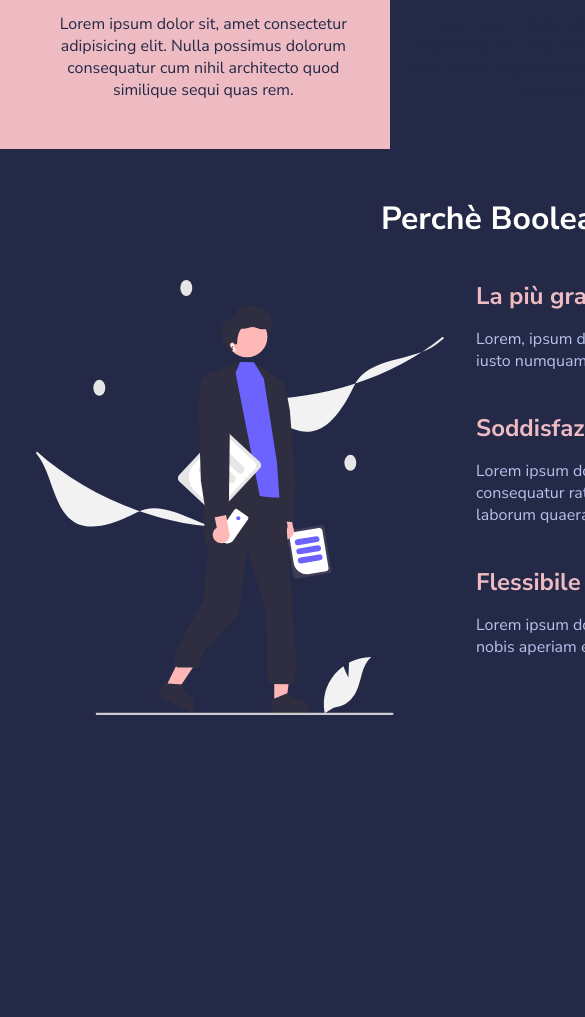
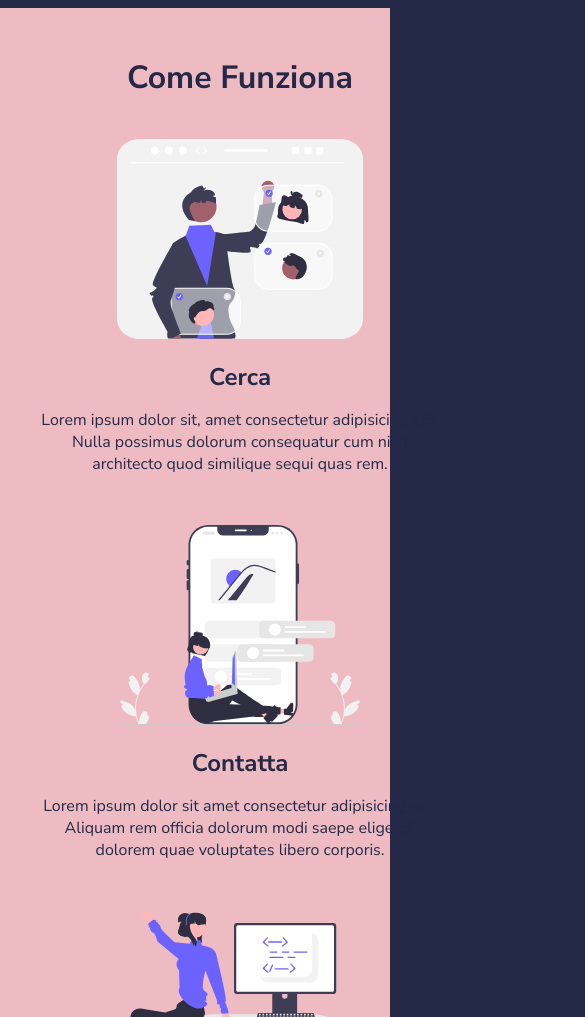
Before and after one commit to Stefanospedicato/html-css-resp-wannabe, a plain HTML site: page index.html in a window 390 px wide. Shown: the part 983-2000 px from the top of the page, 585 px wide, since content can reach past the window. Before the commit the page ends 1752 px from the top, so only its background shows below. Drawn offline with Linux system fonts and the light colour scheme.

Commit message:
[add]media

```diff
--- a/css/style.css
+++ b/css/style.css
@@ -127,3 +127,47 @@ img {
 /************************************************
     SOLUZIONE RESPONSIVE
  ************************************************/
+
+ @media screen and (max-width:768px) {
+
+    .container{
+    width: 768px;
+    margin: 0 auto;
+    padding: 0 20px;
+    }
+
+    }
+
+
+ @media screen and (max-width:480px) {
+
+    .container{
+    width: 480px;
+    margin: 0 auto;
+    padding: 0 20px;
+
+    }
+
+    .row{
+        display: block;
+    }
+
+    .lessons .col {
+        width: 100%;
+        padding-bottom: 30px;
+    }
+
+    .steps .col {
+        width:100%;
+        padding-bottom: 50px;
+    }
+
+    .why-us .col-left{
+        width: 100%;
+        padding-bottom: 50px;
+    }
+    .why-us .col-right{
+        width: 100%;
+    }
+
+ }
--- a/index.html
+++ b/index.html
@@ -2,6 +2,7 @@
 <html>
     <head>
         <meta charset="utf-8" />
+        <meta name="viewport" content="width=device-width, initial-scale=1.0">
         <title>Boolean Academy</title>
         <!-- Fonts -->
         <link
@@ -10,6 +11,8 @@
         />
         <!-- Main Styles -->
         <link rel="stylesheet" href="./css/style.css" />
+
+
     </head>
     <body>
         <!--
```
